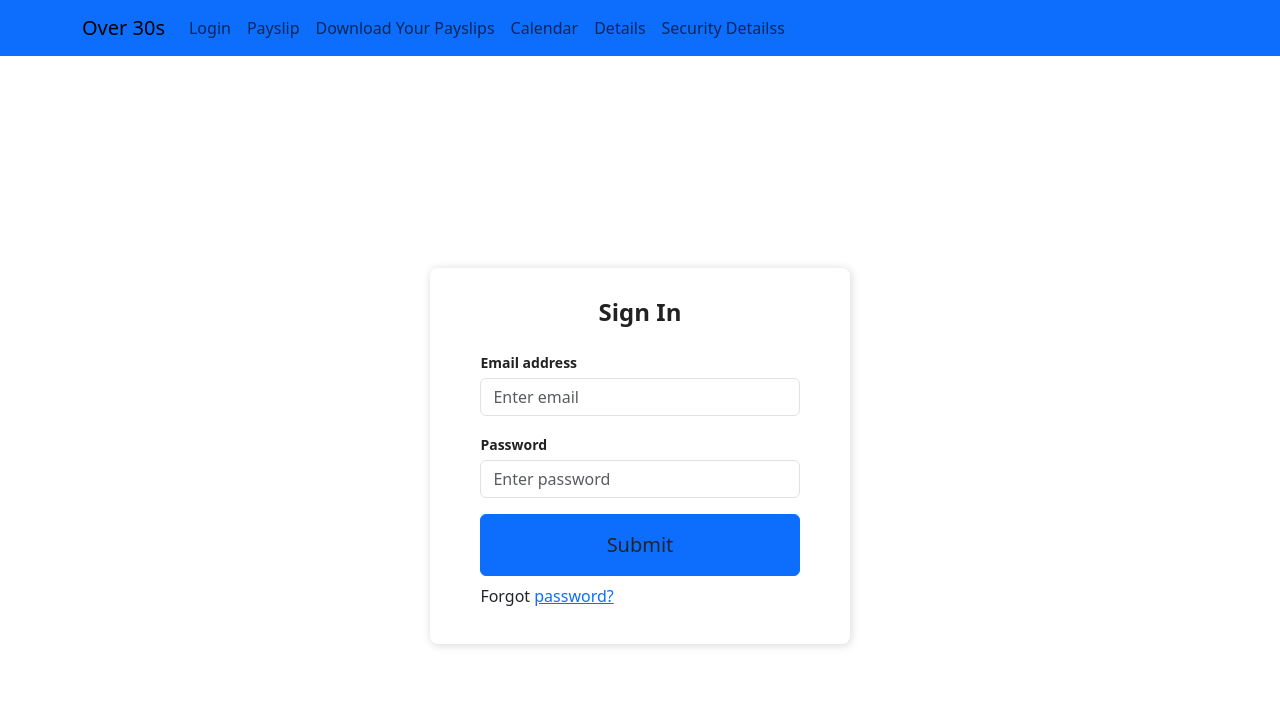
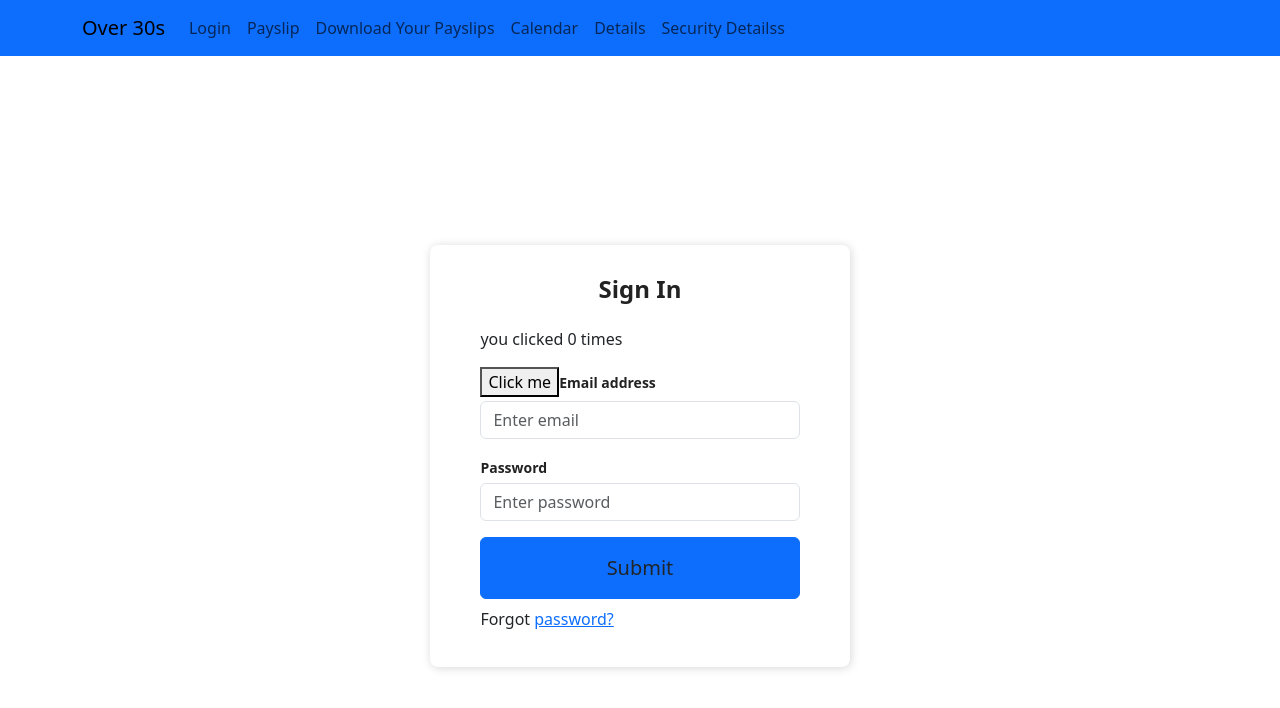
Before and after one commit to KaloyanBobev/payslip-app, a React (Create React App) app: page / in a window 1280 px wide. Shown: the top 708 px of the page. Built offline with nearby package versions, Linux system fonts and the light colour scheme.

Commit message:
Update Login.js

```diff
--- a/src/pages/Login.js
+++ b/src/pages/Login.js
@@ -1,10 +1,10 @@
 import React from "react";
 
 import { Link } from "react-router-dom";
-// import { useState } from "react";
+import { useState } from "react";
 
 export default function Login() {
-  // const [email, setEmail] = useState("Johnsmith@gmail.com");
+  const [email, setEmail] = useState("0");
 
   return (
     <div>
@@ -13,6 +13,8 @@ export default function Login() {
           <div className="Auth-form-content">
             <h3 className="Auth-form-title">Sign In</h3>
             <div className="form-group mt-3">
+              <p>you clicked {email} times</p>
+              <button onClick={() => setEmail(email + 1)}>Click me</button>
               <label>Email address</label>
               <input
                 type="email"
```
